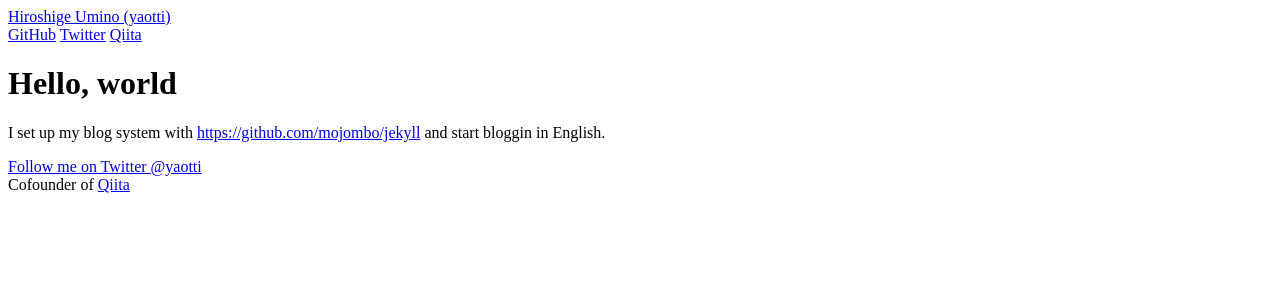
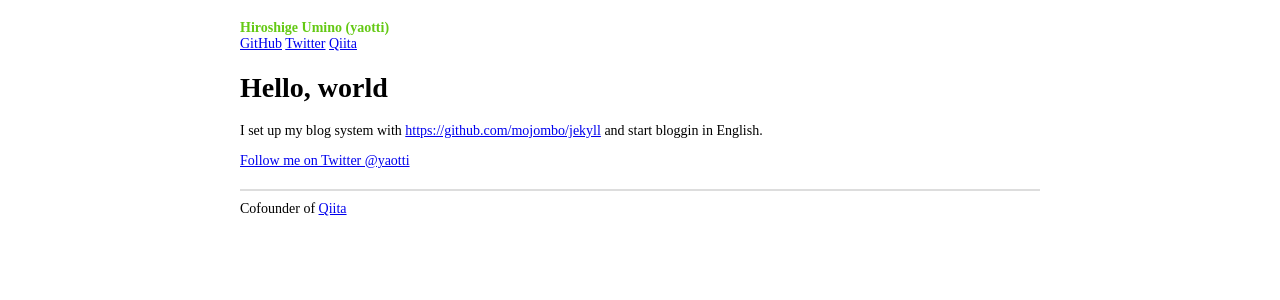
Before and after one commit to yaotti/yaotti.github.com, a Jekyll site: the page built from _posts/2012-01-01-hello-world.md, in a window 1280 px wide. Shown: the top 300 px of the page. Built offline with Jekyll 4.4.1, drawn with Linux system fonts in a browser that asks for light colours.

Commit message:
Absolute path!!

```diff
--- a/_layouts/default.html
+++ b/_layouts/default.html
@@ -4,7 +4,7 @@
     <meta http-equiv="content-type" content="text/html; charset=utf-8" />
     <title>{{ page.title }}</title>
     <meta name="author" content="Hiroshige Umino" />
-    <link rel="stylesheet" href="css/style.css" type="text/css" media="screen, projection" />
+    <link rel="stylesheet" href="/css/style.css" type="text/css" media="screen, projection" />
   </head>
   <body>
     <div id="header">
```
